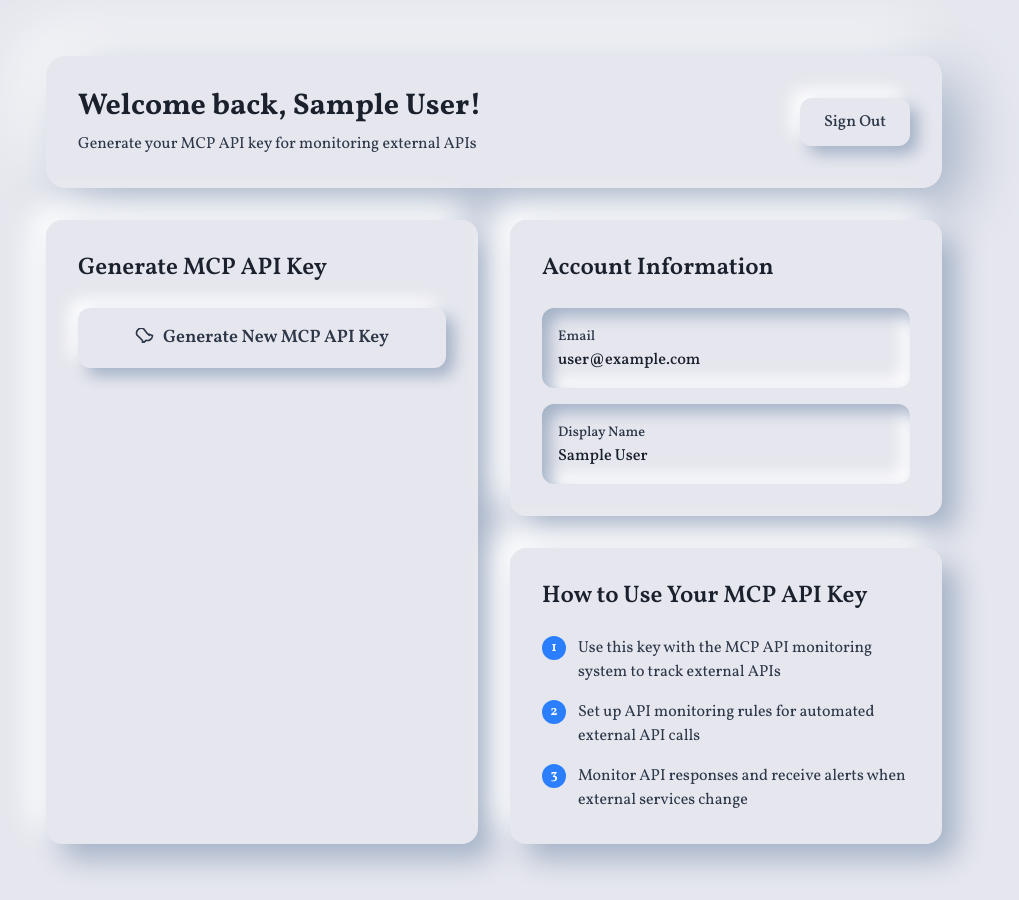
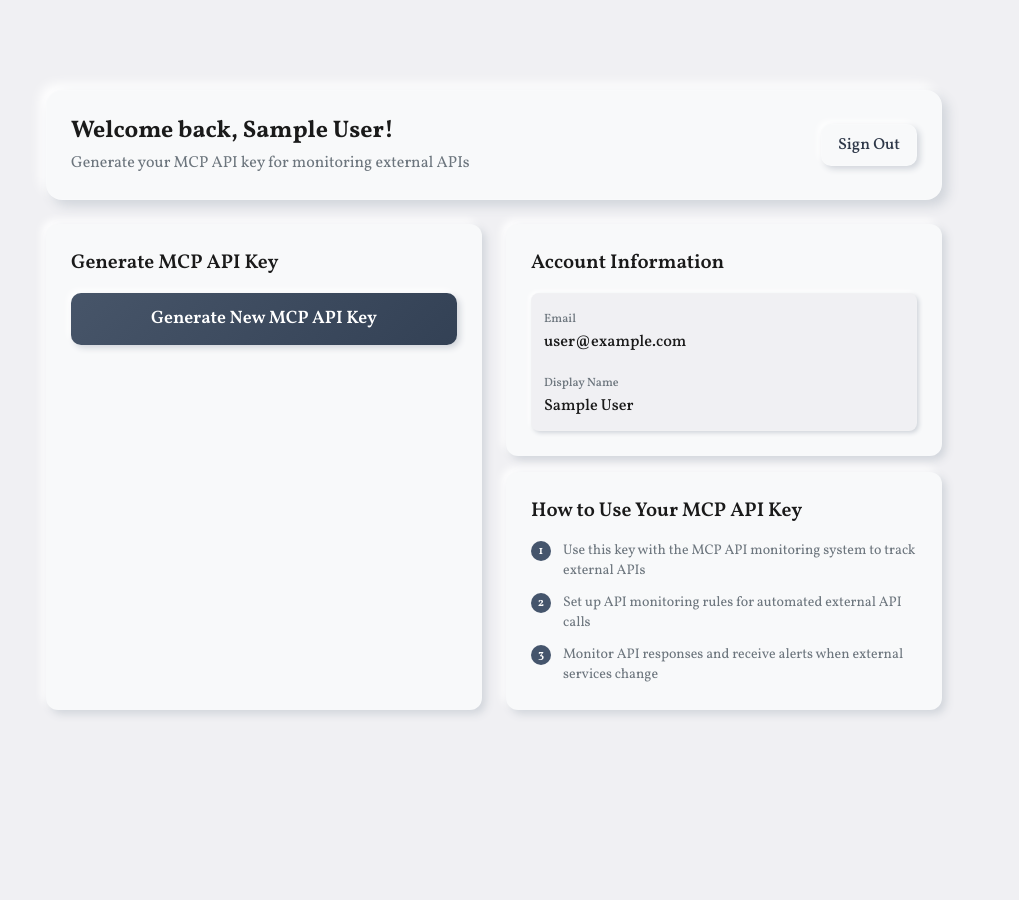
Before and after one commit to IsithaT/MCP-Hackathon, a Next.js app in the folder keygenServer/client/: page /main in a window 1280 px wide. Shown: the whole page, without its empty margins (146-1165 px from the left). After the commit the page ends 800 px from the top, so only its background shows below. Built offline with nearby package versions, Linux system fonts and the light colour scheme; no server answers; sample sign-in values are in the browser's storage.

Commit message:
That looks... better

```diff
--- a/keygenServer/client/app/globals.css
+++ b/keygenServer/client/app/globals.css
@@ -1,31 +1,39 @@
 @import "tailwindcss";
 
 :root {
-  --background: #e6e7ee;
-  --foreground: #1a202c;
-  --text-muted: #2d3748;
+  /* Sleek modern neumorphic palette */
+  --background: #f0f0f3;
+  --surface: #f8f9fa;
+  --foreground: #1a1a1a;
+  --text-muted: #6c757d;
   --text-button: #2d3748;
   --text-button-hover: #1a202c;
+
+  /* Refined shadow system - more subtle and realistic */
   --shadow-light: #ffffff;
-  --shadow-dark: #a3b1c6;
-  --primary: #667eea;
-  --primary-dark: #5a67d8;
-  --success: #48bb78;
-  --error: #f56565;
-  --warning: #ed8936;
+  --shadow-dark: #d1d5db;
+  --shadow-darker: #c7cbcf;
+
+  /* Modern accent colors */
+  --primary: #475569;
+  --primary-dark: #334155;
+  --accent: #8b5cf6;
+  --success: #10b981;
+  --error: #ef4444;
+  --warning: #f59e0b;
 }
 
 @media (prefers-color-scheme: dark) {
   :root {
-    --background: #2d3748;
-    --foreground: #e2e8f0;
-    --text-muted: #a0aec0;
-    --text-button: #e2e8f0;
-    --text-button-hover: #f7fafc;
-    --shadow-light: #374151;
-    --shadow-dark: #1a202c;
-    --primary: #667eea;
-    --primary-dark: #5a67d8;
+    --background: #1e1e1e;
+    --surface: #2a2a2a;
+    --foreground: #ffffff;
+    --text-muted: #a0a0a0;
+    --text-button: #ffffff;
+    --text-button-hover: #f0f0f0;
+    --shadow-light: #2a2a2a;
+    --shadow-dark: #0a0a0a;
+    --shadow-darker: #000000;
   }
 }
 
@@ -34,70 +42,120 @@ body {
   color: var(--foreground);
   font-family: var(--font-vollkorn), serif;
   min-height: 100vh;
+  overflow-x: hidden;
+  /* Prevent horizontal scroll */
+  width: 100vw;
+  max-width: 100%;
 }
 
-/* Neumorphic utility classes */
+/* Sleek Neumorphic Components - All Elements Pop Out */
+
+/* Main container - elevated with subtle shadows */
 .neuro-container {
-  background: var(--background);
+  background: var(--surface);
   box-shadow:
-    20px 20px 60px var(--shadow-dark),
-    -20px -20px 60px var(--shadow-light);
-  border-radius: 20px;
+    6px 6px 12px var(--shadow-dark),
+    -6px -6px 12px var(--shadow-light);
+  border-radius: 16px;
+  border: 1px solid rgba(255, 255, 255, 0.1);
+  width: 100%;
+  max-width: 100%;
+  box-sizing: border-box;
 }
 
-.neuro-inset {
-  background: var(--background);
+/* Cards - medium elevation, compact */
+.neuro-card {
+  background: var(--surface);
   box-shadow:
-    inset 8px 8px 16px var(--shadow-dark),
-    inset -8px -8px 16px var(--shadow-light);
+    4px 4px 8px var(--shadow-dark),
+    -4px -4px 8px var(--shadow-light);
   border-radius: 12px;
+  border: 1px solid rgba(255, 255, 255, 0.05);
 }
 
+/* Primary action button - sleek and modern */
 .neuro-button {
-  background: var(--background);
+  background: var(--surface);
   color: var(--text-button);
   box-shadow:
-    8px 8px 16px var(--shadow-dark),
-    -8px -8px 16px var(--shadow-light);
-  border-radius: 12px;
-  transition: all 0.2s ease;
-  border: none;
+    3px 3px 6px var(--shadow-dark),
+    -3px -3px 6px var(--shadow-light);
+  border-radius: 10px;
+  border: 1px solid rgba(255, 255, 255, 0.1);
+  transition: all 0.15s cubic-bezier(0.4, 0, 0.2, 1);
   display: flex;
   align-items: center;
   justify-content: center;
+  cursor: pointer;
 }
 
 .neuro-button:hover {
   color: var(--text-button-hover);
   transform: translateY(-1px);
   box-shadow:
-    10px 10px 20px var(--shadow-dark),
-    -10px -10px 20px var(--shadow-light);
+    4px 4px 8px var(--shadow-dark),
+    -4px -4px 8px var(--shadow-light);
 }
 
 .neuro-button:active {
-  transform: translateY(1px);
+  transform: translateY(0px);
   box-shadow:
-    inset 4px 4px 8px var(--shadow-dark),
-    inset -4px -4px 8px var(--shadow-light);
+    2px 2px 4px var(--shadow-dark),
+    -2px -2px 4px var(--shadow-light);
 }
 
+/* Accent button for primary actions */
+.neuro-button-primary {
+  background: linear-gradient(135deg, var(--primary), var(--primary-dark));
+  color: white;
+  box-shadow:
+    3px 3px 6px var(--shadow-dark),
+    -3px -3px 6px var(--shadow-light);
+  border-radius: 10px;
+  border: none;
+  transition: all 0.15s cubic-bezier(0.4, 0, 0.2, 1);
+  display: flex;
+  align-items: center;
+  justify-content: center;
+  cursor: pointer;
+}
+
+.neuro-button-primary:hover {
+  transform: translateY(-1px);
+  box-shadow:
+    4px 4px 8px var(--shadow-dark),
+    -4px -4px 8px var(--shadow-light);
+}
+
+.neuro-button-primary:active {
+  transform: translateY(0px);
+  box-shadow:
+    2px 2px 4px var(--shadow-dark),
+    -2px -2px 4px var(--shadow-light);
+}
+
+/* Content display areas - minimal elevation */
+.neuro-display {
+  background: var(--background);
+  box-shadow:
+    2px 2px 4px var(--shadow-dark),
+    -2px -2px 4px var(--shadow-light);
+  border-radius: 8px;
+  border: 1px solid rgba(255, 255, 255, 0.03);
+}
+
+/* Input fields - completely flat, no shadows */
 .neuro-input {
   background: var(--background);
-  box-shadow:
-    inset 6px 6px 12px var(--shadow-dark),
-    inset -6px -6px 12px var(--shadow-light);
-  border-radius: 8px;
-  border: none;
+  border: 1px solid var(--shadow-dark);
+  border-radius: 6px;
   outline: none;
+  transition: border-color 0.15s ease;
 }
 
-.neuro-card {
-  background: var(--background);
-  box-shadow:
-    15px 15px 30px var(--shadow-dark),
-    -15px -15px 30px var(--shadow-light);
-  border-radius: 16px;
+.neuro-input:focus {
+  border-color: var(--primary);
+  box-shadow: 0 0 0 2px rgba(59, 130, 246, 0.1);
 }
 
 /* Text color utilities */
--- a/keygenServer/client/app/main/page.tsx
+++ b/keygenServer/client/app/main/page.tsx
@@ -49,39 +49,46 @@ export default function MainPage() {
   const copyToClipboard = async () => {
     try {
       await navigator.clipboard.writeText(apiKey);
-      // You could add a toast notification here
+      const toast = document.createElement('div');
+      toast.textContent = 'API key copied to clipboard!';
+      toast.className = 'fixed top-4 right-4 neuro-card px-4 py-2 text-sm text-primary font-medium z-50 transition-opacity duration-300';
+      document.body.appendChild(toast);
+      setTimeout(() => {
+        toast.style.opacity = '0';
+        setTimeout(() => document.body.removeChild(toast), 300);
+      }, 2000);
     } catch (err) {
       console.error('Failed to copy to clipboard:', err);
     }
-  };
-  if (loading) {
+  }; if (loading) {
     return (
       <div className="min-h-screen flex items-center justify-center">
-        <div className="neuro-container p-4 md:p-8">
+        <div className="neuro-container p-6">
           <div className="flex items-center space-x-3">
-            <div className="animate-spin rounded-full h-6 w-6 md:h-8 md:w-8 border-b-2 border-gray-600"></div>
-            <span className="text-base md:text-lg text-secondary">Loading...</span>
+            <div className="animate-spin rounded-full h-6 w-6 border-b-2 border-blue-500"></div>
+            <span className="text-base text-secondary">Loading...</span>
           </div>
         </div>
       </div>
     );
-  } return (
-    <div className="min-h-screen p-3 md:p-6 flex justify-center items-center">
-      <div className="w-full max-w-4xl py-4 md:py-8">
+  }
+
+  return (
+    <div className="min-h-screen p-4 md:p-6 flex justify-center items-center">
+      <div className="w-full max-w-4xl py-6 ">
         {/* Header */}
-        <div className="neuro-container p-4 md:p-8 mb-6 md:mb-8">
+        <div className="neuro-container p-4 md:p-6 mb-6">
           <div className="flex justify-between items-center gap-4">
             <div>
-              <h1 className="text-xl md:text-3xl font-bold text-primary mb-2">
+              <h1 className="text-xl md:text-2xl font-bold text-primary mb-1">
                 Welcome back, {userDisplayName}!
               </h1>
               <p className="text-sm md:text-base text-secondary">
                 Generate your MCP API key for monitoring external APIs
               </p>
-            </div>
-            <button
+            </div>            <button
               onClick={() => auth.signOut().then(() => router.push('/'))}
-              className="neuro-button px-3 py-2 md:px-6 md:py-3 text-sm md:text-base text-button font-medium"
+              className="neuro-button px-3 py-2 md:px-4 md:py-2 text-sm md:text-base text-button font-medium"
             >
               Sign Out
             </button>
@@ -89,30 +96,27 @@ export default function MainPage() {
         </div>
 
         {/* Main Content */}
-        <div className="grid grid-cols-1 lg:grid-cols-2 gap-4 md:gap-8">
-          {/* API Key Generation */}          <div className="neuro-card p-4 md:p-8">
-            <h2 className="text-lg md:text-2xl font-semibold text-primary mb-4 md:mb-6">
+        <div className="grid grid-cols-1 lg:grid-cols-2 gap-4 md:gap-6">          {/* API Key Generation */}
+          <div className="neuro-card p-4 md:p-6">
+            <h2 className="text-lg md:text-xl font-semibold text-primary mb-4">
               Generate MCP API Key
             </h2>
 
-            <div className="space-y-6">
+            <div className="space-y-4">
               <button
                 onClick={generateApiKey}
-                className="neuro-button w-full py-3 px-4 md:py-4 md:px-6 text-base md:text-lg font-semibold text-button"
+                className="neuro-button-primary w-full py-3 px-4 text-base md:text-lg font-semibold"
               >
                 <span className="flex items-center justify-center space-x-2">
-                  <svg className="w-5 h-5" fill="none" stroke="currentColor" viewBox="0 0 24 24">
-                    <path strokeLinecap="round" strokeLinejoin="round" strokeWidth={2} d="M15 7a2 2 0 012 2m4 0a6 6 0 01-7.743 5.743L11 17H9v-2L2.257 8.257a6 6 0 017.743-7.743L15 7z" />
-                  </svg>
                   <span>Generate New MCP API Key</span>
                 </span>
-              </button>
-
-              {apiKey && (<div className="neuro-inset p-4 md:p-6">
+              </button>              {apiKey && (
+                <div className="neuro-display p-4">
                   <div className="flex justify-between items-center mb-3">
-                  <h3 className="text-sm md:text-base font-semibold text-primary">Your MCP API Key</h3><button
+                    <h3 className="text-sm md:text-base font-semibold text-primary">Your MCP API Key</h3>
+                    <button
                       onClick={copyToClipboard}
-                    className="neuro-button px-3 py-2 text-sm text-button"
+                      className="neuro-button px-2 py-1 text-xs text-button"
                       title="Copy to clipboard"
                     >
                       <svg className="w-4 h-4" fill="none" stroke="currentColor" viewBox="0 0 24 24">
@@ -120,60 +124,64 @@ export default function MainPage() {
                       </svg>
                     </button>
                   </div>
-                <div className="neuro-input p-4">
+                  <div className="neuro-input p-3">
                     <code className="text-sm text-primary font-mono break-all">
                       {apiKey}
                     </code>
-                </div>                  <p className="text-xs text-secondary mt-2">
+                  </div>
+                  <p className="text-xs text-secondary mt-2">
                     Keep this MCP API key secure - use it for monitoring external APIs
                   </p>
                 </div>
-              )}
-
-              {error && (
-                <div className="neuro-inset p-4 border-l-4 border-red-400">
+              )}              {error && (
+                <div className="neuro-display p-3 border-l-4 border-red-400">
                   <div className="flex items-center">
-                    <svg className="w-5 h-5 text-red-500 mr-2" fill="none" stroke="currentColor" viewBox="0 0 24 24">
+                    <svg className="w-4 h-4 text-red-500 mr-2" fill="none" stroke="currentColor" viewBox="0 0 24 24">
                       <path strokeLinecap="round" strokeLinejoin="round" strokeWidth={2} d="M12 8v4m0 4h.01M21 12a9 9 0 11-18 0 9 9 0 0118 0z" />
                     </svg>
-                    <span className="text-red-700 font-medium">{error}</span>
+                    <span className="text-red-700 text-sm font-medium">{error}</span>
                   </div>
                 </div>
               )}
             </div>
+          </div>          {/* User Info & Instructions */}
+          <div className="space-y-4">
+            {/* User Profile */}
+            <div className="neuro-card p-4 md:p-6">
+              <h2 className="text-lg md:text-xl font-semibold text-primary mb-4">
+                Account Information
+              </h2>
+              <div className="space-y-3">
+                <div className="neuro-display p-3 flex flex-col space-y-4">
+                  <div>
+                    <label className="text-xs font-medium text-secondary">Email</label>
+                    <p className="text-primary font-medium">{userEmail}</p>
                   </div>
 
-          {/* User Info & Instructions */}
-          <div className="space-y-4 md:space-y-8">
-            {/* User Profile */}            <div className="neuro-card p-4 md:p-8">
-              <h2 className="text-lg md:text-2xl font-semibold text-primary mb-4 md:mb-6">
-                Account Information
-              </h2>
-              <div className="space-y-4">
-                <div className="neuro-inset p-4">                  <label className="text-sm font-medium text-secondary">Email</label>
-                  <p className="text-primary font-medium">{userEmail}</p>
-                </div>
-                <div className="neuro-inset p-4">                  <label className="text-sm font-medium text-secondary">Display Name</label>
+                  <div>
+                    <label className="text-xs font-medium text-secondary">Display Name</label>
                     <p className="text-primary font-medium">{userDisplayName}</p>
                   </div>
                 </div>
               </div>
+            </div>
 
-            {/* Usage Instructions */}            <div className="neuro-card p-4 md:p-8">
-              <h2 className="text-lg md:text-2xl font-semibold text-primary mb-4 md:mb-6">
+            {/* Usage Instructions */}
+            <div className="neuro-card p-4 md:p-6">
+              <h2 className="text-lg md:text-xl font-semibold text-primary mb-4">
                 How to Use Your MCP API Key
               </h2>
-              <div className="space-y-4 text-sm md:text-base text-secondary">
+              <div className="space-y-3 text-sm text-secondary">
                 <div className="flex items-start space-x-3">
-                  <span className="flex-shrink-0 w-6 h-6 bg-blue-500 text-white rounded-full flex items-center justify-center text-sm font-semibold">1</span>
+                  <span className="flex-shrink-0 w-5 h-5 bg-slate-600 text-white rounded-full flex items-center justify-center text-xs font-semibold">1</span>
                   <p>Use this key with the MCP API monitoring system to track external APIs</p>
                 </div>
                 <div className="flex items-start space-x-3">
-                  <span className="flex-shrink-0 w-6 h-6 bg-blue-500 text-white rounded-full flex items-center justify-center text-sm font-semibold">2</span>
+                  <span className="flex-shrink-0 w-5 h-5 bg-slate-600 text-white rounded-full flex items-center justify-center text-xs font-semibold">2</span>
                   <p>Set up API monitoring rules for automated external API calls</p>
                 </div>
                 <div className="flex items-start space-x-3">
-                  <span className="flex-shrink-0 w-6 h-6 bg-blue-500 text-white rounded-full flex items-center justify-center text-sm font-semibold">3</span>
+                  <span className="flex-shrink-0 w-5 h-5 bg-slate-600 text-white rounded-full flex items-center justify-center text-xs font-semibold">3</span>
                   <p>Monitor API responses and receive alerts when external services change</p>
                 </div>
               </div>
```
Also changed, not shown: keygenServer/client/app/page.tsx (+8 -4 lines). Lines whose indentation alone changed are shown as unchanged.
